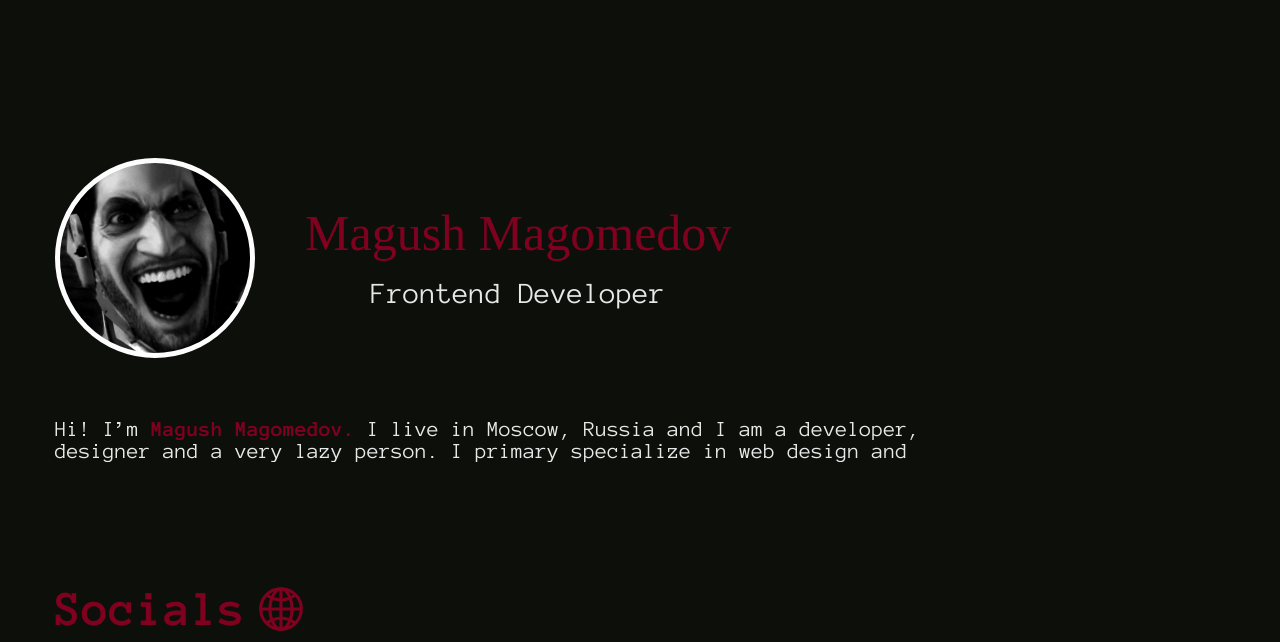
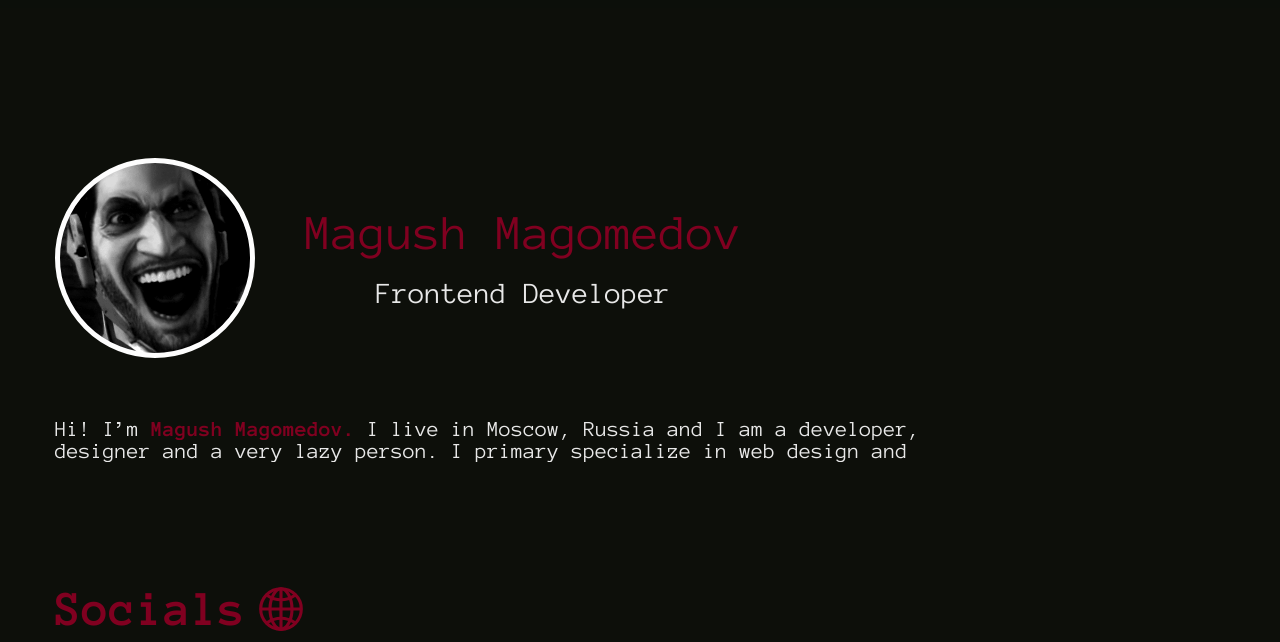
Before and after one commit to diabeT123/MagushMoment, a plain HTML site: page index.html in a window 1280 px wide. Shown: the part 82-724 px from the top of the page. Drawn offline with nearby package versions, Linux system fonts and the light colour scheme; files that its build step writes are made by us from their sources; a web font is replaced by a local one.

Commit message:
Update _about.scss

```diff
--- a/scss/_about.scss
+++ b/scss/_about.scss
@@ -53,7 +53,6 @@
 .about__name {
     font-weight: 500;
     font-size: 50px;
-    font-family: Criteria;
     color: $redcolor;
 }
 .about__job {
```
